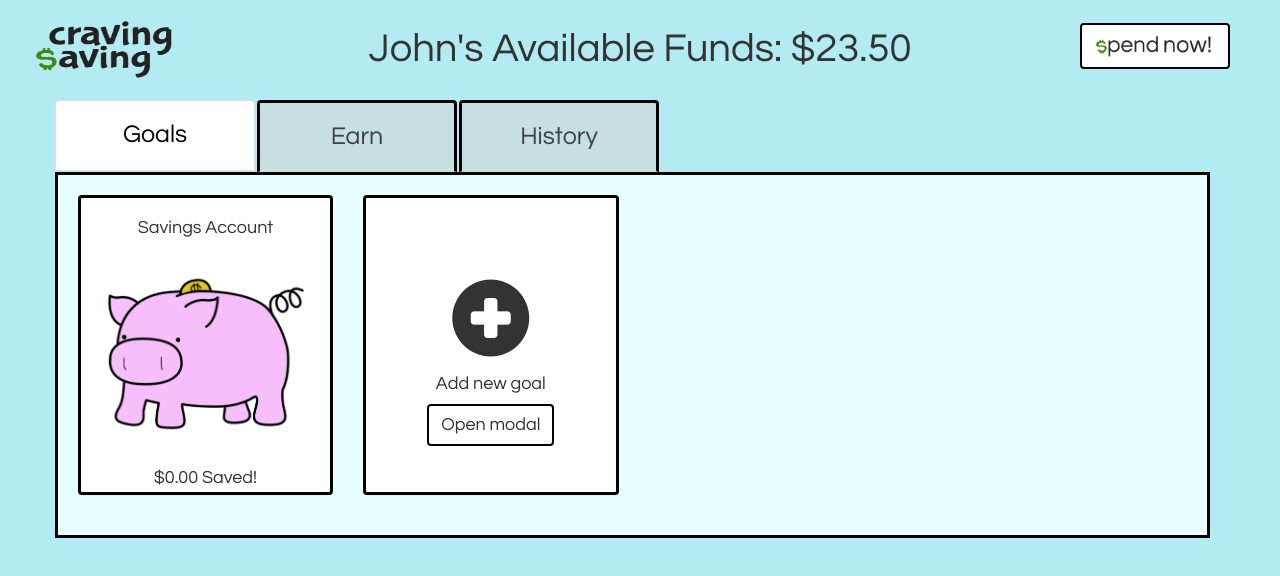
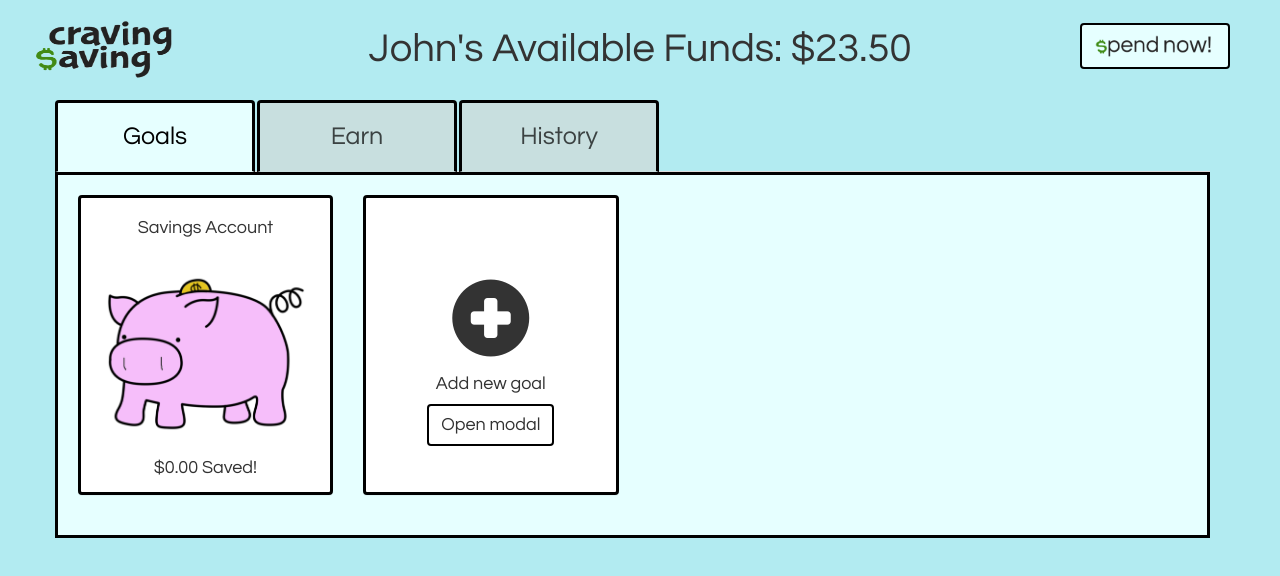
Before and after one commit to ellagasta/Craving-Savings, a website: page index.html in a window 1280 px wide. In both pictures the pointer is over the link "Goals". Drawn offline with nearby package versions, Linux system fonts and the light colour scheme.

Commit message:
more formatting and design stuff

```diff
--- a/index.html
+++ b/index.html
@@ -53,7 +53,7 @@
 							<div class="non-hover non-hover-div">
 								<h4 class="text-center">Savings Account</h4>
 								<img src="images/piggy.png" class="goal-icon center-block" style="padding:23px 0px;">
-								<h4 class="text-center">$0.00 Saved!</h4>
+								<h4 class="text-center bottom">$0.00 Saved!</h4>
 							</div>
 							<div class="hover-add hover-div">
 								<button class="btn btn-default hover-btn-top">Open Savings</button>
--- a/stylesheet.css
+++ b/stylesheet.css
@@ -82,6 +82,20 @@
 	border-left: 3px solid black;
 	border-right: 3px solid black;
 	background-color: #E6FFFF;
+}
+
+.nav-tabs li a:hover {
+	background-color: #E6FFFF;
+	border-top: 3px solid black;
+	border-left: 3px solid black;
+	border-right: 3px solid black;
+}
+
+.nav-tabs li.active a:hover {
+	background-color: #E6FFFF;
+	border-top: 3px solid black;
+	border-left: 3px solid black;
+	border-right: 3px solid black;
 }
 
 .nav-tabs li a h4 {
@@ -169,6 +183,10 @@ body {
 .btn {
 	border: 2px solid black;
 	font-size: 18px;
+}
+
+.btn:hover {
+	border: 2px solid black;
 }
 
 .hover-btn-top {
@@ -316,6 +334,7 @@ body {
 	width: 150px;
 	margin-right: 20px;
 	margin-top: 3px;
+	background-color: #E6FFFF;
 }
 
 .progress-row-btn {
@@ -330,3 +349,7 @@ body {
 #new-goal {
 	border: 3px solid black;
 }
+
+.non-hover-div .bottom {
+	margin-top: 0px;
+}
```
